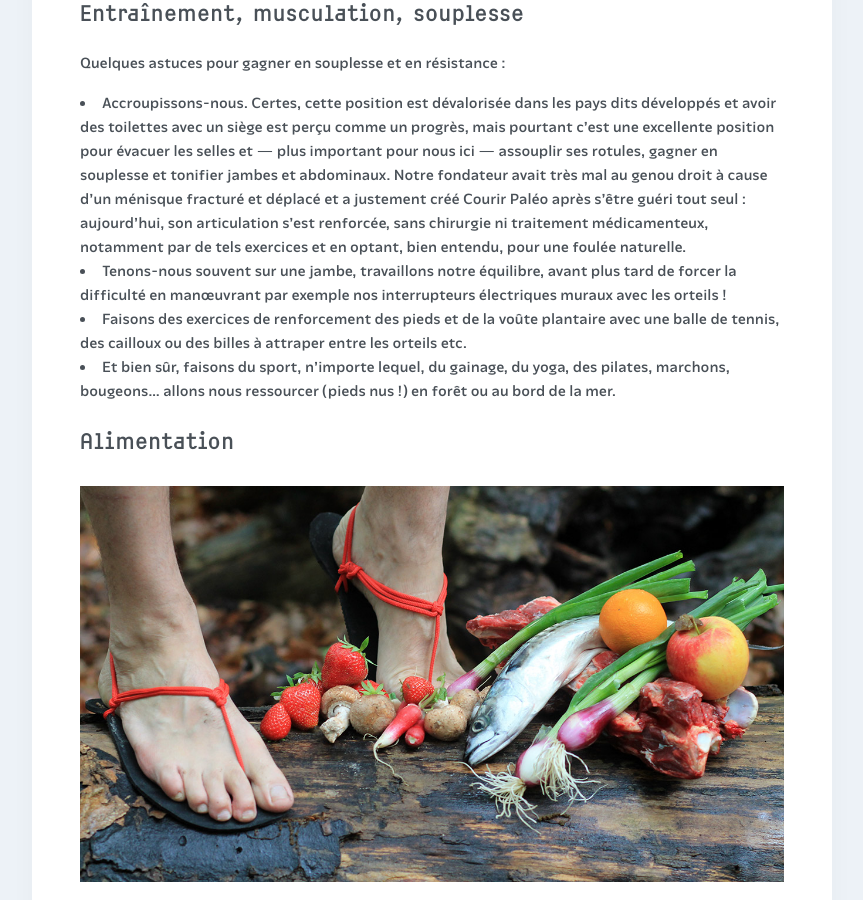
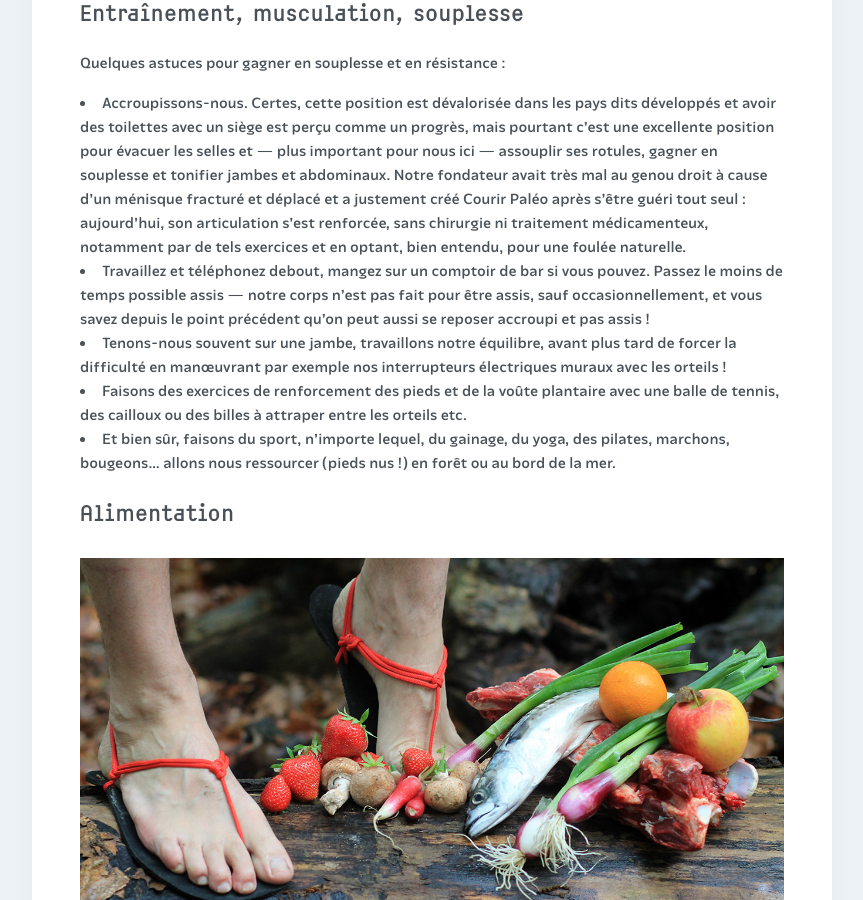
Before and after one commit to courirpaleo/courirpaleo.github.io, a Jekyll site: the page built from _pages/ressources.md, in a window 1280 px wide and 900 px high, scrolled down 2696 px. Shown: the whole window, without its empty margins (208-1071 px from the left). Built offline with Jekyll 4.4.1, drawn with Linux system fonts in a browser that asks for light colours; some web fonts are replaced.

Commit message:
Update ressources.md

```diff
--- a/_pages/ressources.md
+++ b/_pages/ressources.md
@@ -23,6 +23,7 @@
 ## Entraînement, musculation, souplesse
 Quelques astuces pour gagner en souplesse et en résistance&nbsp;:
 - Accroupissons-nous. Certes, cette position est dévalorisée dans les pays dits développés et avoir des toilettes avec un siège est perçu comme un progrès, mais pourtant c'est une excellente position pour évacuer les selles et &mdash;&nbsp;plus important pour nous ici&nbsp;&mdash; assouplir ses rotules, gagner en souplesse et tonifier jambes et abdominaux. Notre fondateur avait très mal au genou droit à cause d'un ménisque fracturé et déplacé et a justement créé Courir Paléo après s'être guéri tout seul&nbsp;: aujourd'hui, son articulation s'est renforcée, sans chirurgie ni traitement médicamenteux, notamment par de tels exercices et en optant, bien entendu, pour une foulée naturelle.
+- Travaillez et téléphonez debout, mangez sur un comptoir de bar si vous pouvez. Passez le moins de temps possible assis&nbsp;&mdash;&nbsp;notre corps n'est pas fait pour être assis, sauf occasionnellement, et vous savez depuis le point précédent qu'on peut aussi se reposer accroupi et pas assis&nbsp;!
 - Tenons-nous souvent sur une jambe, travaillons notre équilibre, avant plus tard de forcer la difficulté en man&oelig;uvrant par exemple nos interrupteurs électriques muraux avec les orteils&nbsp;!
 - Faisons des exercices de renforcement des pieds et de la voûte plantaire avec une balle de tennis, des cailloux ou des billes à attraper entre les orteils etc.
 - Et bien sûr, faisons du sport, n'importe lequel, du gainage, du yoga, des pilates, marchons, bougeons... allons nous ressourcer (pieds nus&nbsp;!) en forêt ou au bord de la mer.
```
